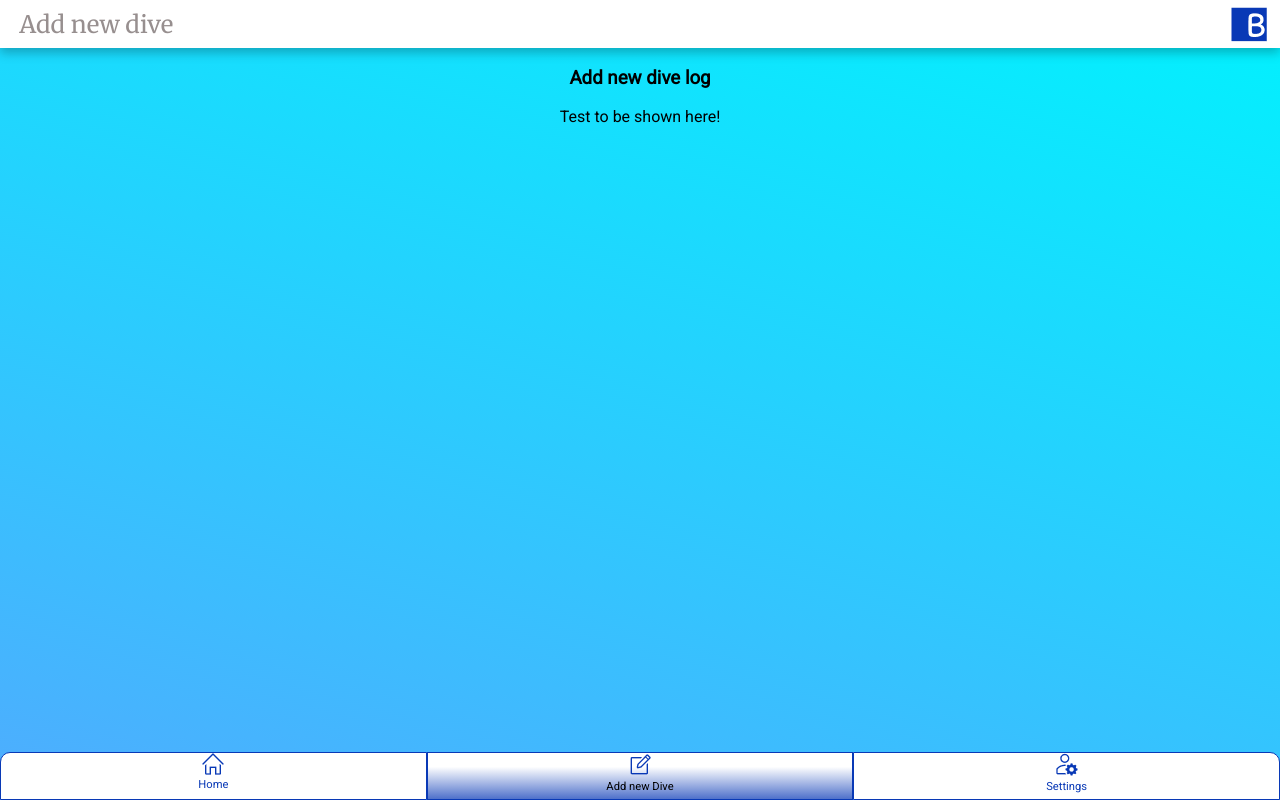
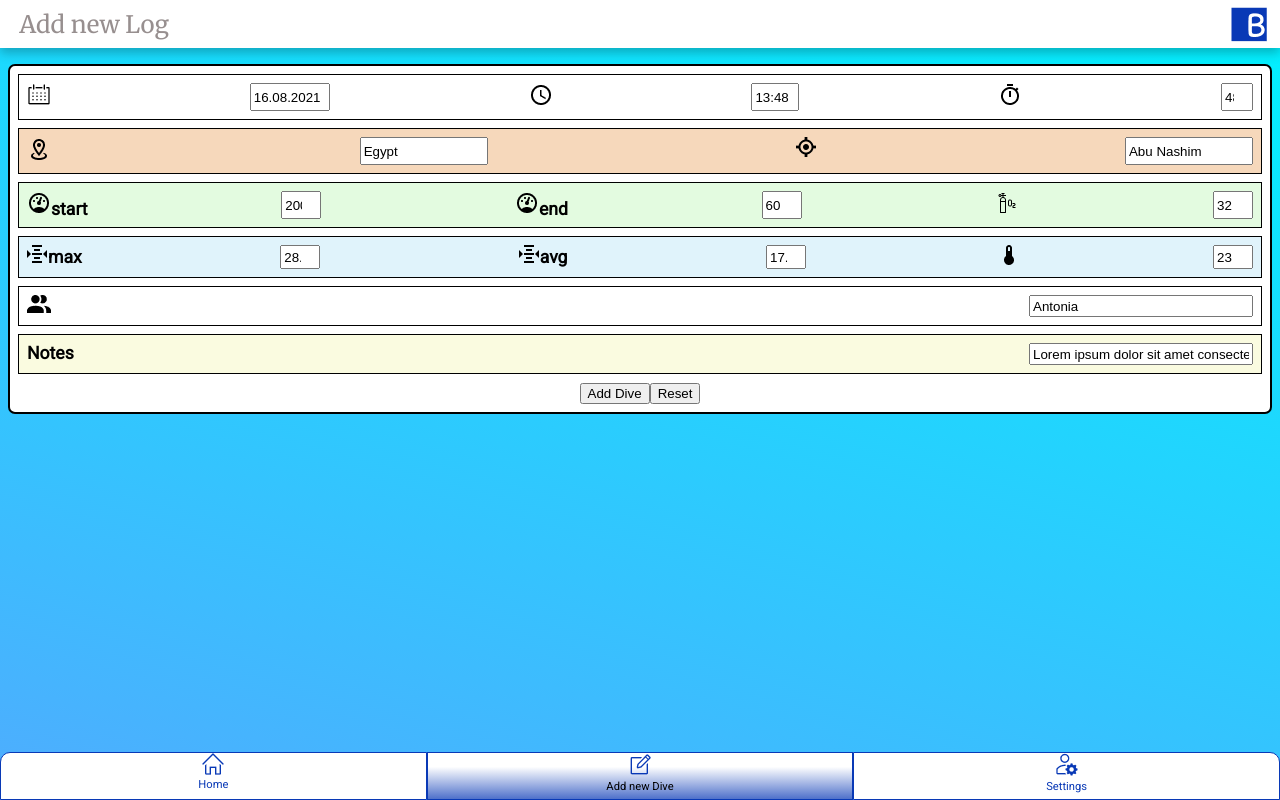
Before and after one commit to thomasmueller87/capstone-project, a React (Vite) app in the folder client/: page /create in a window 1280 px wide. Built offline with nearby package versions, Linux system fonts and the light colour scheme.

Commit message:
Form to create a new DiveLog (#7)
* Removed units from data, added them to code

* Basic form created

* Description for form items exchanged with icons

* First Style for Form

* Add new log finished

```diff
--- /dev/null
+++ b/client/src/components/AddCard.jsx
@@ -0,0 +1,13 @@
+//import styled from 'styled-components';
+import CardContainer from './form/CardContainer';
+import Form from './form/Form';
+
+function AddCard() {
+  return (
+    <CardContainer>
+      <Form />
+    </CardContainer>
+  );
+}
+
+export default AddCard;
--- a/client/src/components/card/Air.jsx
+++ b/client/src/components/card/Air.jsx
@@ -17,9 +17,9 @@ function Air({ label, logData }) {
         <img src={cardAirEan} alt='% Nitrox' />
       </div>
 
-      <div className='data1'>{logData.airStart}</div>
-      <div className='data2'>{logData.airEnd}</div>
-      <div className='data3'>{logData.airEan}</div>
+      <div className='data1'>{`${logData.airStart} bar`}</div>
+      <div className='data2'>{`${logData.airEnd} bar`}</div>
+      <div className='data3'>{`${logData.airEan} %`}</div>
 
       <div className='label'>{label}</div>
     </CardWrapper>
--- a/client/src/components/card/Title.jsx
+++ b/client/src/components/card/Title.jsx
@@ -19,7 +19,7 @@ function Title({ logData }) {
       <div className='duration'>
         <div>
           <img src={cardDuration} alt='Date' />
-          {` ${logData.duration}`}
+          {` ${logData.duration} min`}
         </div>
       </div>
       <div className='number'>
--- a/client/src/components/card/Water.jsx
+++ b/client/src/components/card/Water.jsx
@@ -17,9 +17,9 @@ function Water({ label, logData }) {
         <img src={cardWaterTemp} alt='Water Temperature' />
       </div>
 
-      <div className='data1'>{logData.waterDepthMax}</div>
-      <div className='data2'>{logData.waterDepthAvg}</div>
-      <div className='data3'>{logData.waterTemp}</div>
+      <div className='data1'>{`${logData.waterDepthMax} m`}</div>
+      <div className='data2'>{`${logData.waterDepthAvg} m`}</div>
+      <div className='data3'>{`${logData.waterTemp} °C`}</div>
 
       <div className='label'>{label}</div>
     </CardWrapper>
--- /dev/null
+++ b/client/src/components/form/CardContainer.jsx
@@ -0,0 +1,17 @@
+import styled from 'styled-components';
+
+function CardContainer(props) {
+  return <Container>{props.children}</Container>;
+}
+
+export default CardContainer;
+
+const Container = styled.section`
+  background-color: var(--background-card);
+  border: 2px solid black;
+  border-radius: 7px;
+  margin: 1rem 0.5rem 1rem 0.5rem;
+  padding: 0.5rem;
+  font-size: var(--fontsize-card-standard);
+  font-weight: var(--fontweight-card-standard);
+`;
--- /dev/null
+++ b/client/src/components/form/Form.jsx
@@ -0,0 +1,231 @@
+import { useState } from 'react';
+import styled from 'styled-components';
+import TextInput from './TextInput';
+import NumberInput from './NumberInput';
+
+//Import of graphics
+import cardDate from '../../assets/card/card-date.png';
+import cardTime from '../../assets/card/card-time.png';
+import cardDuration from '../../assets/card/card-duration.png';
+import cardWaterDepth from '../../assets/card/card-water-depth.png';
+import cardWaterTemp from '../../assets/card/card-water-temp.png';
+import cardCountry from '../../assets/card/card-country.png';
+import cardSpot from '../../assets/card/card-spot.png';
+import cardBuddy from '../../assets/card/card-buddy.png';
+import cardAirEan from '../../assets/card/card-air-ean.png';
+import cardAir from '../../assets/card/card-air.png';
+
+function Form() {
+  const initialLog = {
+    id: 1,
+    date: '16.08.2021',
+    time: '13:48',
+    duration: '48',
+    country: 'Egypt',
+    spot: 'Abu Nashim',
+    airStart: '200',
+    airEnd: '60',
+    airEan: '32',
+    waterDepthMax: '28.4',
+    waterDepthAvg: '17.3',
+    waterTemp: '23',
+    notes:
+      'Lorem ipsum dolor sit amet consectetur, adipisicing elit. Corporis dolor dignissimos, aliquam officiis itaque consequuntur eveniet quia soluta eius sint?',
+    buddy: 'Antonia',
+  };
+
+  const [log, setLog] = useState(initialLog);
+
+  const handleSubmit = (event) => {
+    event.preventDefault();
+    console.log(`Object "log" has been modified: ${log}`);
+    console.log({ log });
+  };
+
+  const resetLog = {
+    id: '',
+    date: '',
+    time: '',
+    duration: '',
+    country: '',
+    spot: '',
+    airStart: '',
+    airEnd: '',
+    airEan: '',
+    waterDepthMax: '',
+    waterDepthAvg: '',
+    waterTemp: '',
+    notes: '',
+    buddy: '',
+  };
+
+  const handleChange = (event) => {
+    let inputValue = event.target.value;
+    setLog({
+      ...log,
+      [event.target.name]: inputValue,
+    });
+  };
+
+  return (
+    <FormStyle onSubmit={handleSubmit}>
+      <FormGroup>
+        <TextInput
+          onTextInputChange={handleChange}
+          name='date'
+          value={log.date}
+          placeholder='dd.mm.yyyy'
+          width='5rem'
+        >
+          <img src={cardDate} alt='Date' />
+        </TextInput>
+        <TextInput
+          onTextInputChange={handleChange}
+          name='time'
+          value={log.time}
+          placeholder='XX:XX'
+          width='3rem'
+        >
+          <img src={cardTime} alt='Time' />
+        </TextInput>
+        <NumberInput
+          name='duration'
+          value={log.duration}
+          onNumberInputChange={handleChange}
+          placeholder='XX'
+          width='2rem'
+        >
+          <img src={cardDuration} alt='Duration' />
+        </NumberInput>
+      </FormGroup>
+      <FormGroup backgroundcolor='var(--background-card-place)'>
+        <TextInput
+          onTextInputChange={handleChange}
+          name='country'
+          value={log.country}
+          placeholder='Country'
+          width='8rem'
+        >
+          <img src={cardCountry} alt='Country' />
+        </TextInput>
+        <TextInput
+          onTextInputChange={handleChange}
+          name='spot'
+          value={log.spot}
+          placeholder='Spot'
+          width='8rem'
+        >
+          <img src={cardSpot} alt='Spot' />
+        </TextInput>
+      </FormGroup>
+      <FormGroup backgroundcolor='var(--background-card-air)'>
+        <NumberInput
+          name='airStart'
+          value={log.airStart}
+          onNumberInputChange={handleChange}
+          placeholder='xxx'
+          width='2.5rem'
+        >
+          <img src={cardAir} alt='Air Start' />
+          start
+        </NumberInput>
+        <NumberInput
+          name='airEnd'
+          value={log.airEnd}
+          onNumberInputChange={handleChange}
+          placeholder='xxx'
+          width='2.5rem'
+        >
+          <img src={cardAir} alt='Air End' />
+          end
+        </NumberInput>
+        <NumberInput
+          name='airEan'
+          value={log.airEan}
+          onNumberInputChange={handleChange}
+          placeholder='xx'
+          width='2.5rem'
+        >
+          <img src={cardAirEan} alt='% Nitrox' />
+        </NumberInput>
+      </FormGroup>
+      <FormGroup backgroundcolor='var(--background-card-water)'>
+        <NumberInput
+          name='waterDepthMax'
+          value={log.waterDepthMax}
+          onNumberInputChange={handleChange}
+          placeholder='xx'
+          width='2.5rem'
+        >
+          <img src={cardWaterDepth} alt='Max Depth' />
+          max
+        </NumberInput>
+        <NumberInput
+          name='waterDepthAvg'
+          value={log.waterDepthAvg}
+          onNumberInputChange={handleChange}
+          placeholder='xx'
+          width='2.5rem'
+        >
+          <img src={cardWaterDepth} alt='Average Depth' />
+          avg
+        </NumberInput>
+        <NumberInput
+          name='waterTemp'
+          value={log.waterTemp}
+          onNumberInputChange={handleChange}
+          placeholder='xx'
+          width='2.5rem'
+        >
+          <img src={cardWaterTemp} alt='Water temperature' />
+        </NumberInput>
+      </FormGroup>
+      <FormGroup backgroundcolor='var(--background-card-buddy)'>
+        <TextInput
+          onTextInputChange={handleChange}
+          name='buddy'
+          value={log.buddy}
+          placeholder='Name'
+          width='14rem'
+        >
+          <img src={cardBuddy} alt='Buddy' />
+        </TextInput>
+      </FormGroup>
+      <FormGroup backgroundcolor='var(--background-card-notes)'>
+        <TextInput
+          onTextInputChange={handleChange}
+          name='notes'
+          value={log.notes}
+          placeholder='Enter your nodes here...'
+          width='14rem'
+        >
+          Notes
+        </TextInput>
+      </FormGroup>
+      <button>Add Dive</button>
+      <button
+        type='reset'
+        onClick={() => {
+          setLog(resetLog);
+        }}
+      >
+        Reset
+      </button>
+    </FormStyle>
+  );
+}
+
+export default Form;
+
+const FormStyle = styled.form``;
+
+const FormGroup = styled.div`
+  display: flex;
+  justify-content: space-between;
+  min-height: 5vh;
+  border: 1px solid black;
+  padding: 0.5rem;
+  margin-bottom: 0.5rem;
+  background-color: ${(props) =>
+    props.backgroundcolor || 'white'}; ;
+`;
--- /dev/null
+++ b/client/src/components/form/NumberInput.jsx
@@ -0,0 +1,31 @@
+import styled from 'styled-components';
+
+function NumberInput({
+  name,
+  value,
+  onNumberInputChange,
+  placeholder,
+  children,
+  width,
+}) {
+  return (
+    <>
+      <label htmlFor={name}>{children}</label>
+      <Input
+        type='number'
+        id={name}
+        name={name}
+        onChange={onNumberInputChange}
+        placeholder={placeholder}
+        value={value}
+        width={width}
+      />
+    </>
+  );
+}
+
+export default NumberInput;
+
+const Input = styled.input`
+  width: ${(props) => props.width || '2.5rem'}; ;
+`;
--- /dev/null
+++ b/client/src/components/form/TextInput.jsx
@@ -0,0 +1,31 @@
+import styled from 'styled-components';
+
+function TextInput({
+  name,
+  value,
+  onTextInputChange,
+  placeholder,
+  children,
+  width,
+}) {
+  return (
+    <>
+      <label htmlFor={name}>{children}</label>
+      <Input
+        type='text'
+        id={name}
+        name={name}
+        onChange={onTextInputChange}
+        placeholder={placeholder}
+        value={value}
+        width={width}
+      />
+    </>
+  );
+}
+
+export default TextInput;
+
+const Input = styled.input`
+  width: ${(props) => props.width || '6rem'}; ;
+`;
--- a/client/src/pages/Create.jsx
+++ b/client/src/pages/Create.jsx
@@ -1,11 +1,11 @@
 import Header from '../components/Header';
+import AddCard from '../components/AddCard';
 
 export default function Create() {
   return (
     <>
-      <Header title='Add new dive' />
-      <h3>Add new dive log</h3>
-      <p>Test to be shown here!</p>
+      <Header title='Add new Log' />
+      <AddCard />
     </>
   );
 }
```
Also changed, not shown: client/src/components/LogCard.jsx (+12 -12 lines).
